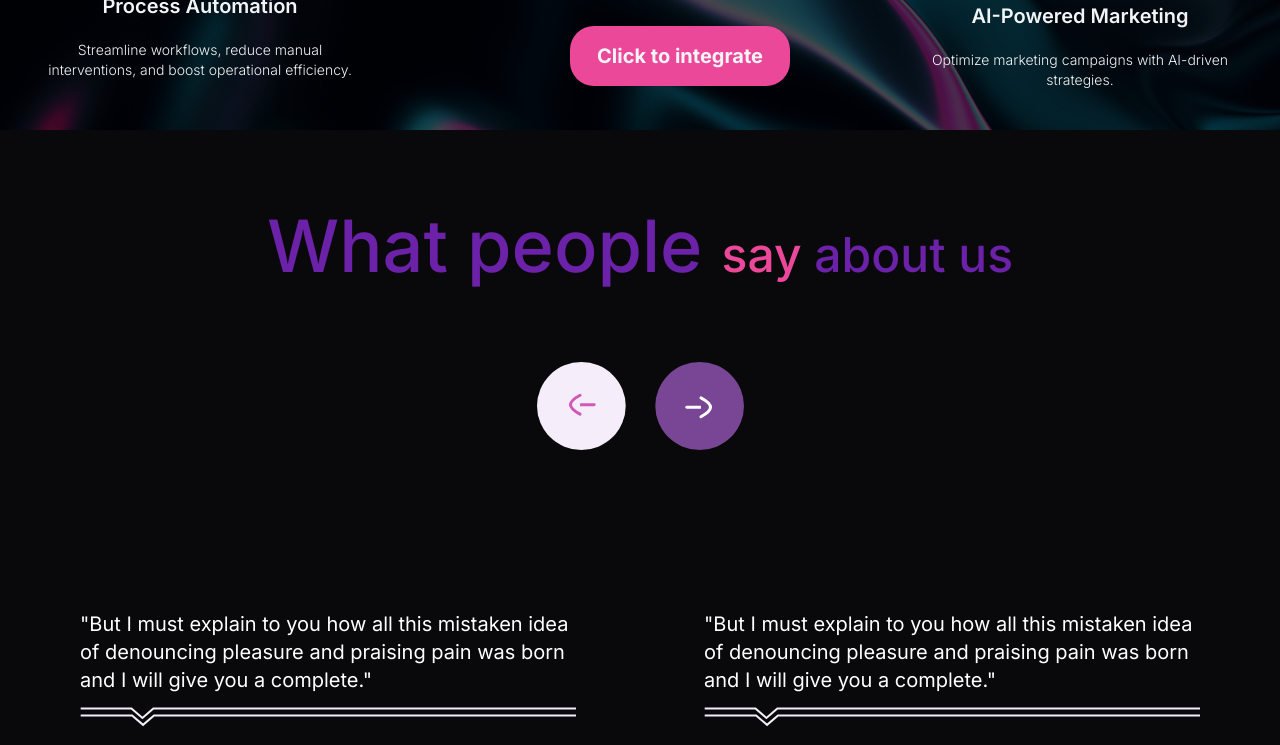
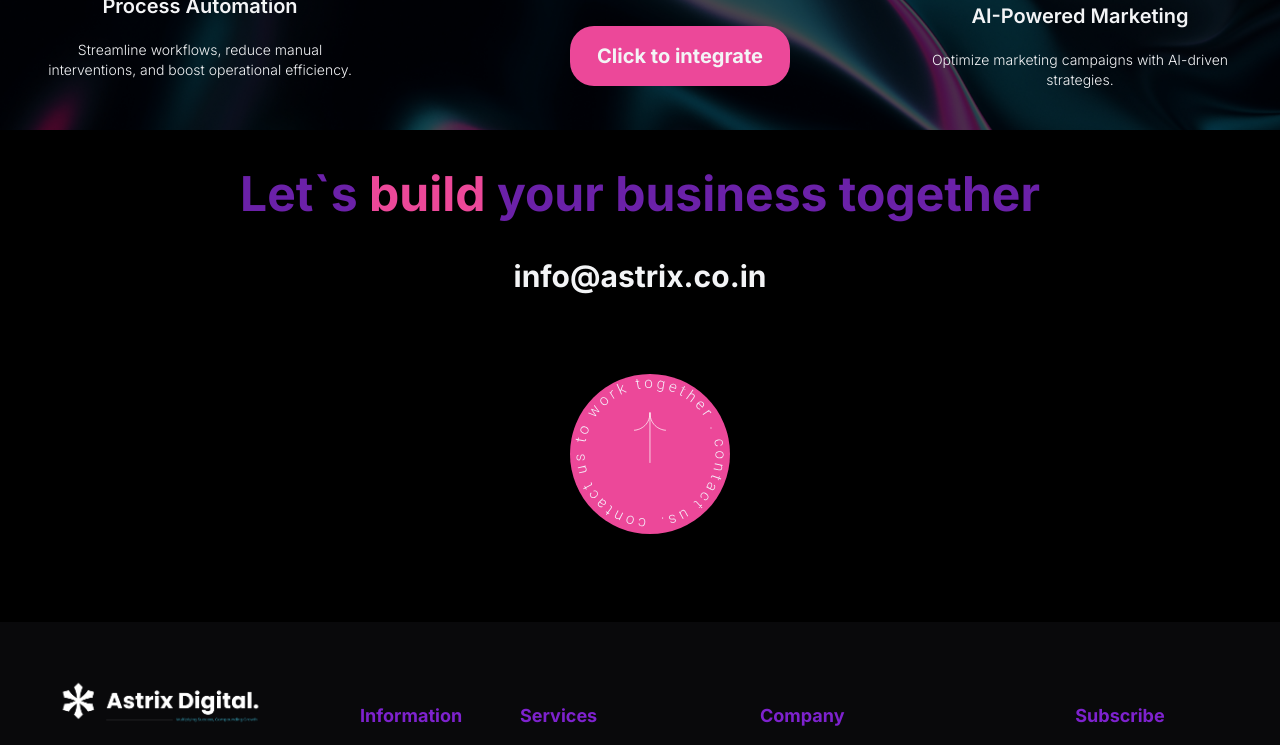
Before and after one commit to rishi23root/astrix, a Next.js app: page / in a window 1280 px wide. Shown: the part 4140-4885 px from the top of the page. Built offline with nearby package versions, Linux system fonts and the light colour scheme.

Commit message:
curve updated

```diff
--- a/src/app/page.tsx
+++ b/src/app/page.tsx
@@ -22,7 +22,7 @@ export default function Home() {
       <About/>
       <Services/>
       <Unlock/>
-      <Testimonial/>
+      {/* <Testimonial/> */}
       <Info/>
       <Footer/>
     </main>
--- a/src/components/sections/about.tsx
+++ b/src/components/sections/about.tsx
@@ -25,7 +25,7 @@ function About() {
                 At Astrix, we{"'"}re more than just a digital agency; <br />
                 we're architects of transformation 🚀
               </div>
-              <img className="mb-20" src="/svgs/curve.svg" alt="" />
+              <img className="mb-20 w-full" src="/svgs/curve.svg" alt="" />
               <div className="text-center text-purple-800 text-xl w-[80%] font-normal font-Roboto mx-auto pb-10">
                 Our journey began with a deep passion for technology and a
                 vision for a future where businesses thrive in the digital
--- a/src/components/sections/testimonial.tsx
+++ b/src/components/sections/testimonial.tsx
@@ -1,11 +1,11 @@
 import React from "react";
-import arrow from "../../../public/svgs/arrow.svg";
+
 
 export default function Testimonial() {
   return (
     <div className="w-full   bg-zinc-950 ">
       <div className=" items-center text-center justify-center mt-20 mb-20">
-        <span className="text-purple-800 text-5xl md:text-7xl font-medium font-Roboto">
+        <span className="text-purple-800 text-5xl md:text-5xl font-medium font-Roboto">
           What people{" "}
         </span>
         <span className=" text-pink-500 text-5xl font-medium font-Roboto">
--- a/src/components/sections/unlock.tsx
+++ b/src/components/sections/unlock.tsx
@@ -48,9 +48,7 @@ export default function Unlock() {
                 </div>
               </div>
             </div>
-            <div className="">
-              {/* <VLine1 /> */}
-            </div>
+            <div className="">{/* <VLine1 /> */}</div>
 
             <div className="flex-col justify-start items-center gap-10 inline-flex w-1/3">
               <div className="flex-col justify-start items-center gap-5 flex">
@@ -97,12 +95,12 @@ export default function Unlock() {
       </div>
 
       {/* Mobile Version */}
-      <div className=" lg:hidden w-full h-auto flex-col  justify-start items-center gap-10 inline-flex bg-cover bg-no-repeat bg-center bg-unlock  bg-[url('../../public/unlock.png')]">
+      <div className=" lg:hidden w-full h-auto flex-col  justify-start items-center gap-10 inline-flex bg-cover bg-no-repeat bg-center bg-unlock  bg-[url('/unlock.png')]">
         <div className="flex-col justify-start items-center gap-[100px] text-center mt-8">
           <span className="text-gray-100 text-3xl font-medium font-Roboto">
             Unlock the future of efficiency with our <br />
           </span>
-          <span className="text-pink-500 text-3xl font-medium font-Roboto">
+          <span className="text-pink-500 text-3xl w-32 font-medium font-Roboto">
             AI Automation <br />
           </span>
           <span className="text-gray-100 text-3xl font-medium font-Roboto">
```
